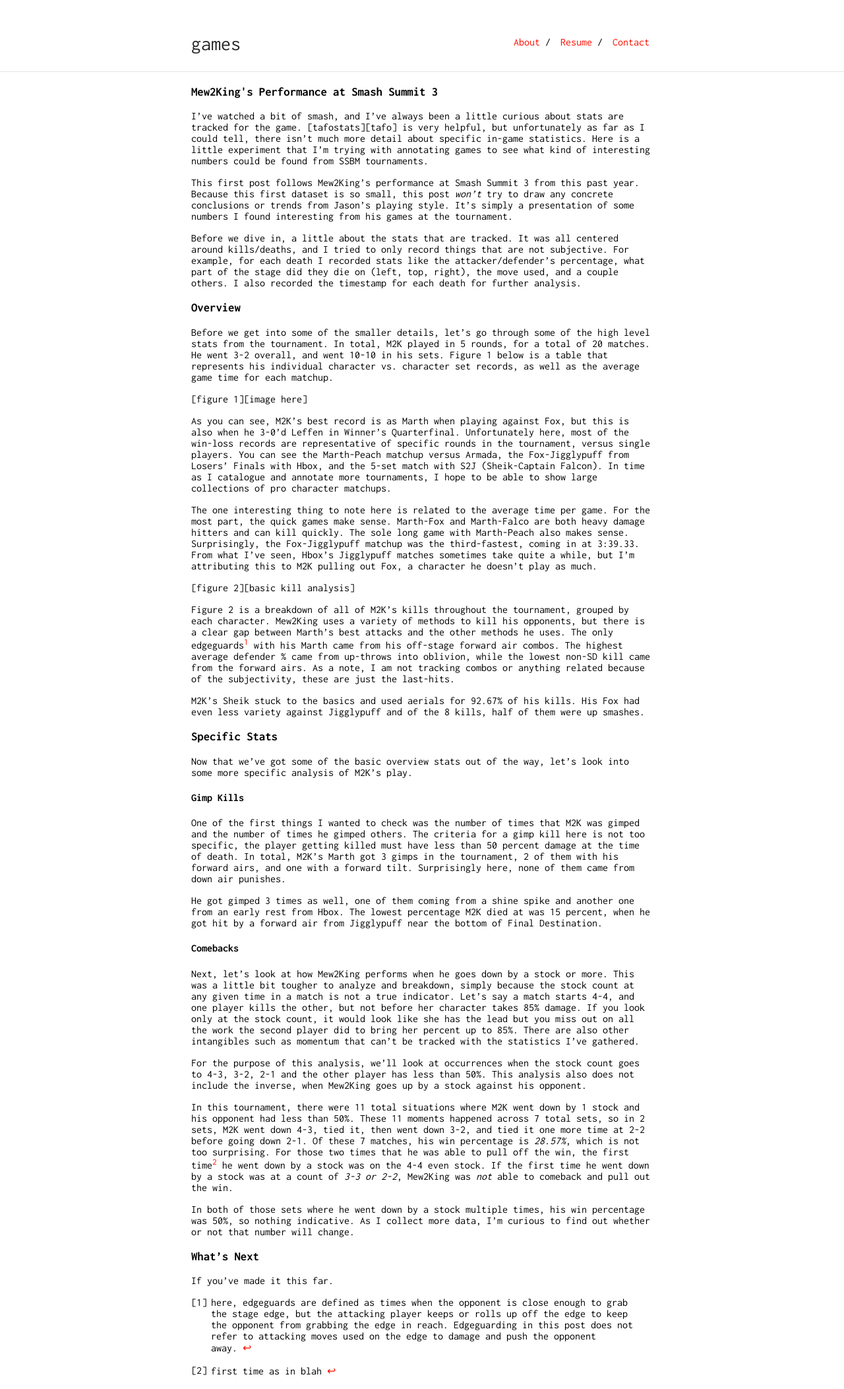
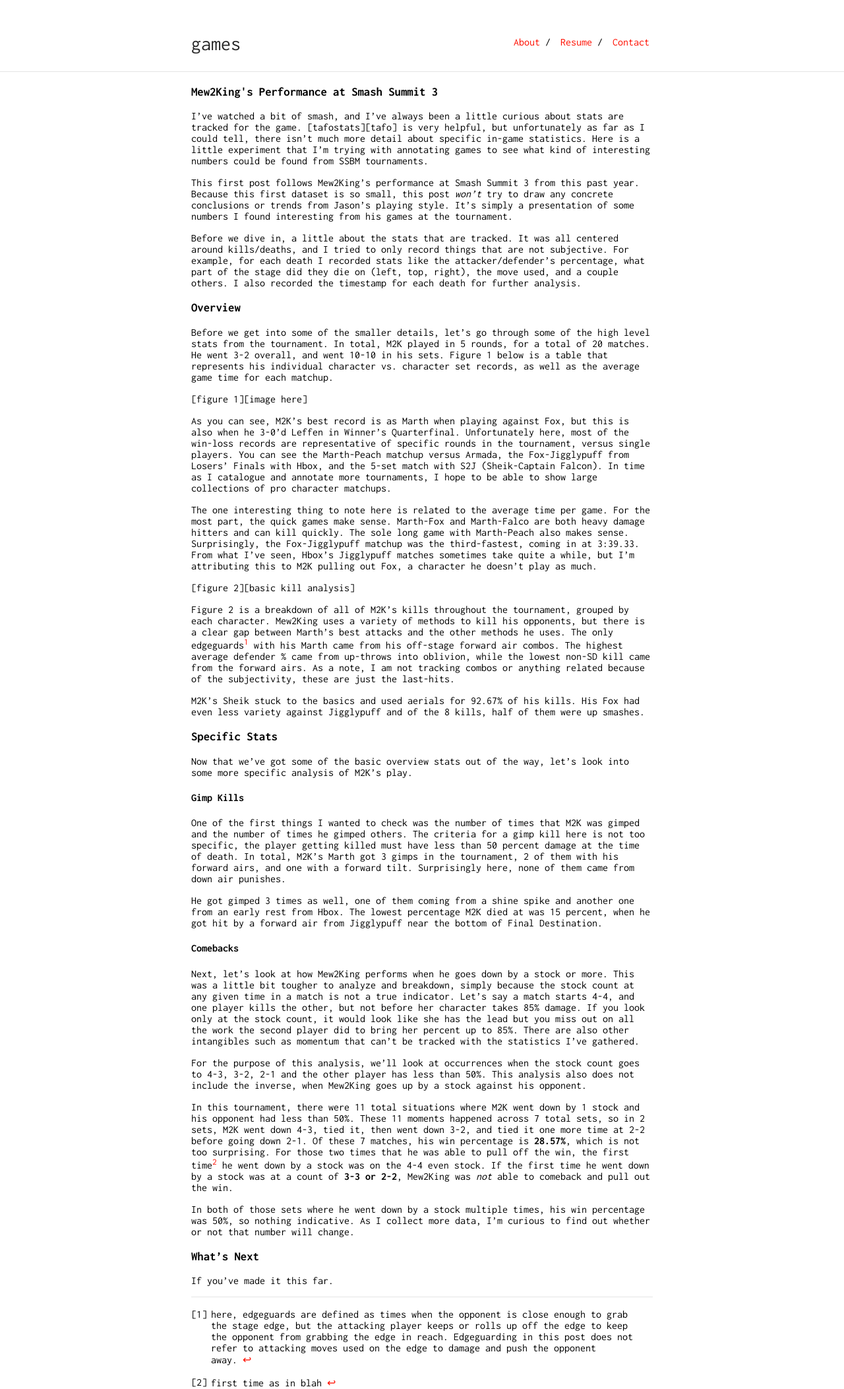
Before and after one commit to phouse512/games, a Jekyll site: the page built from games/_posts/2016-11-23-m2k-smash-summit.markdown, in a window 1280 px wide. Shown: the whole page at 66% size. Built offline with Jekyll 4.4.1, drawn with Linux system fonts in a browser that asks for light colours.

Commit message:
more work

```diff
--- a/games/_posts/2016-11-23-m2k-smash-summit.markdown
+++ b/games/_posts/2016-11-23-m2k-smash-summit.markdown
@@ -106,10 +106,10 @@
 by 1 stock and his opponent had less than 50%. These 11 moments happened across
 7 total sets, so in 2 sets, M2K went down 4-3, tied it, then went down 3-2,
 and tied it one more time at 2-2 before going down 2-1. Of these 7 matches, his
-win percentage is _28.57%_, which is not too surprising. For those two times that
+win percentage is __28.57%__, which is not too surprising. For those two times that
 he was able to pull off the win, the first time[^2] he went down by a stock was on the 4-4
-even stock. If the first time he went down by a stock was at a count of _3-3 or
-2-2_, Mew2King was *not* able to comeback and pull out the win.
+even stock. If the first time he went down by a stock was at a count of __3-3 or
+2-2__, Mew2King was *not* able to comeback and pull out the win.
 
 In both of those sets where he went down by a stock multiple times, his win
 percentage was 50%, so nothing indicative. As I collect more data, I'm curious
@@ -119,6 +119,8 @@
 
 If you've made it this far.
 
+***
+
 [^1]: here, edgeguards are defined as times when the opponent is close enough to grab the stage edge, but the attacking player keeps or rolls up off the edge to keep the opponent from grabbing the edge in reach. Edgeguarding in this post does not refer to attacking moves used on the edge to damage and push the opponent away.
 
 [^2]: first time as in blah
```
